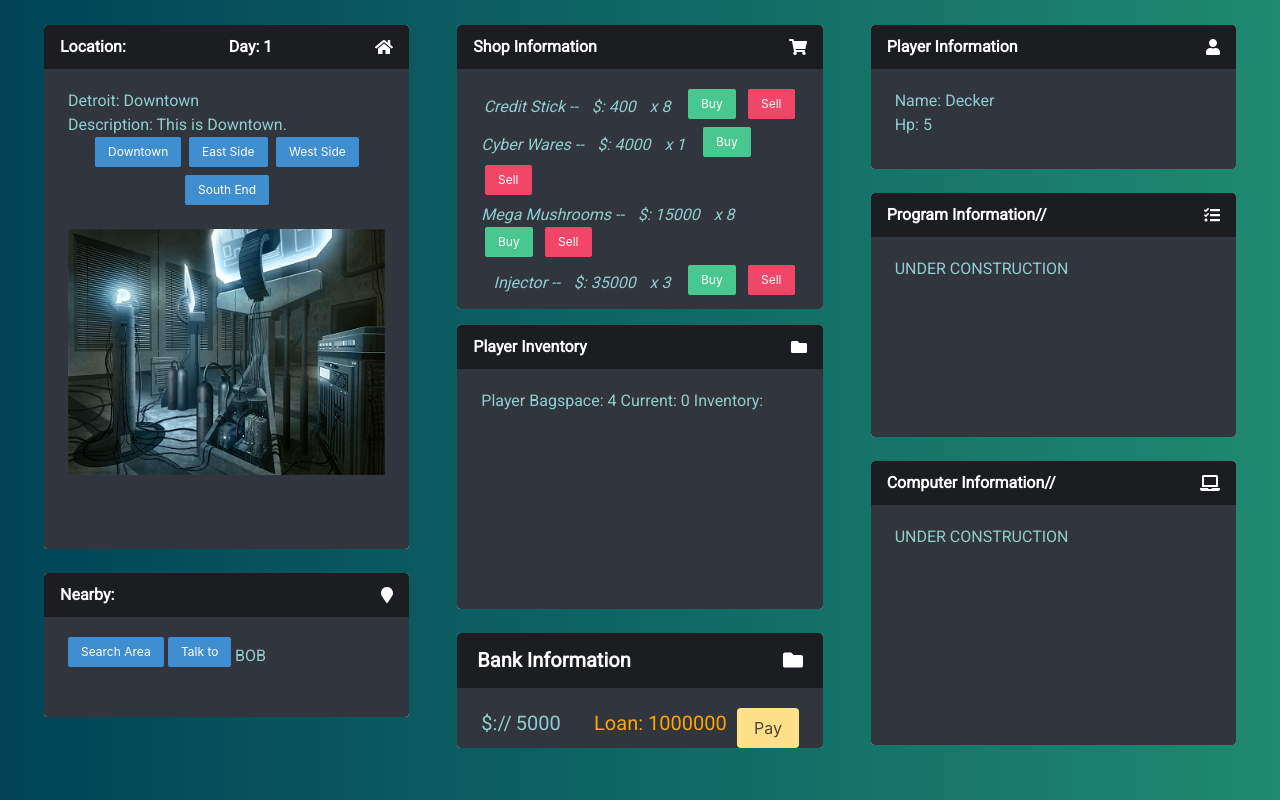
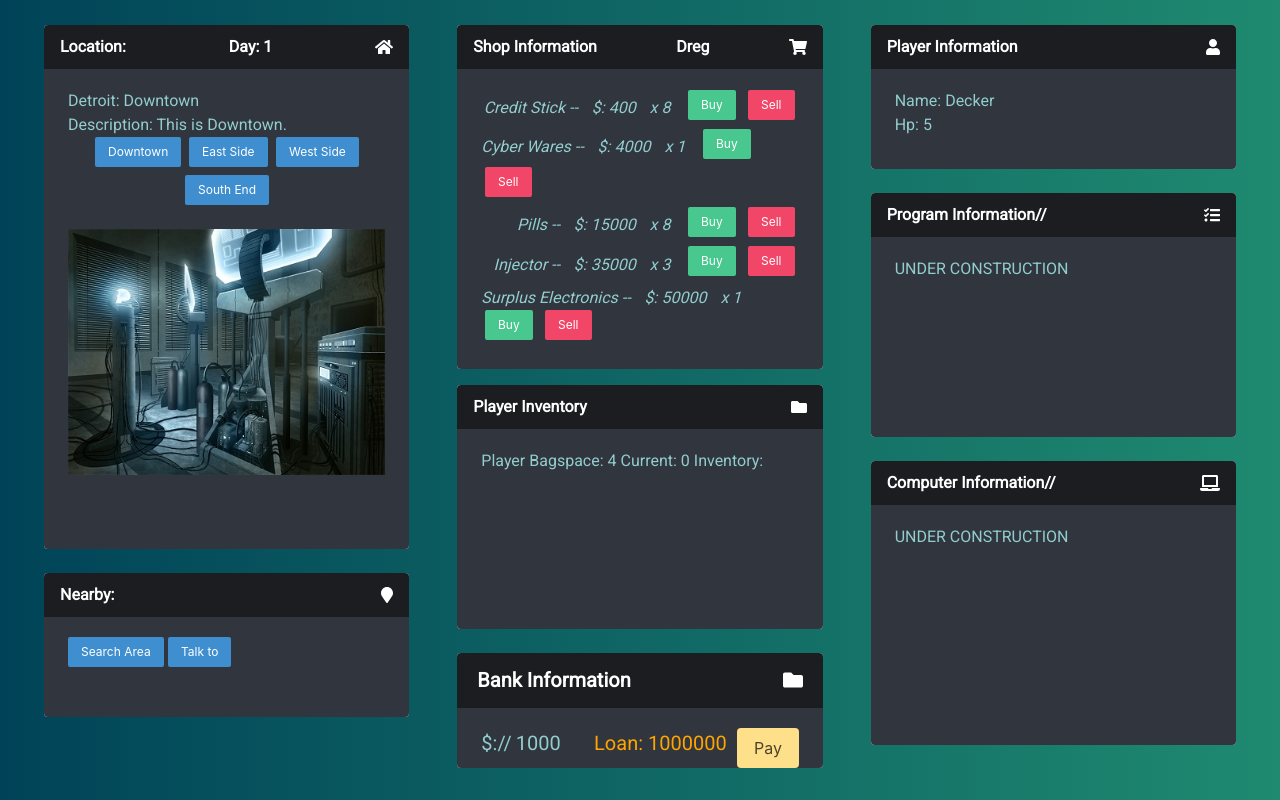
Before and after one commit to licebeam/dregwars, a plain HTML site: page index.html in a window 1280 px wide. Both pictures are taken after a click on the button "close". Drawn offline with nearby package versions, Linux system fonts and the light colour scheme.

Commit message:
added new stuff fixed some bugs

```diff
--- a/events.js
+++ b/events.js
@@ -21,7 +21,7 @@ function event(evText) {
     case "It's Raining.":
       foundItem = "It's Raining.";
       itemDesc = "Days left to pay your loan: " + player.loanday;
-      changeImg2(".eventImage img", ".eventImage", "images/event5.jpg");
+      changeImg2(".eventImage img", ".eventImage", "images/event7.jpg");
 
       break;
 
@@ -63,7 +63,7 @@ function event(evText) {
     case "You sense something of value in the area.":
       foundItem = "You sense something of value in the area.";
       itemDesc = "Days left to pay your loan: " + player.loanday;
-      changeImg2(".eventImage img", ".eventImage", "images/port1.jpg");
+      changeImg2(".eventImage img", ".eventImage", "images/event5.jpg");
       break;
 
     case "You got mugged and lost $1,000.":
--- a/index.html
+++ b/index.html
@@ -69,7 +69,6 @@
                                 <!--Button Holder 2-->
                                 <button id="btnSe" class="button is-small is-info hvr-grow-shadow" onclick="button(this,btnSe)">Search Area</button>
                                 <button id="btnTa" class="button is-small  is-info hvr-grow-shadow" onclick="button(this,btnTa)">Talk to </button>
-                                <span id="dealerName">BOB</span>
                             </div>
 
                             <div class="descriptArea">
@@ -89,6 +88,7 @@
                         <article class="message">
                             <div class="message-header">
                                 Shop Information
+                                <p id="dealerName">Dreg</p>
                                 <i class="fas fa-shopping-cart"></i>
                             </div>
                             <div id="buyBody" class="message-body buttons is-right">
@@ -123,6 +123,15 @@
                                     <button id="buyBtn4" class="button is-small is-success hvr-grow-shadow" onclick="button(this,buyBtn4)">Buy</button>
                                     <button id="sellBtn4" class="button is-small is-danger hvr-grow-shadow" onclick="button(this,sellBtn4)">Sell</button>
                                 </div>
+
+                                <div id="buyItem5">
+                                    <em id="buyName5">null</em>
+                                    <em id="buyPrice5">null</em>
+                                    <em id="buynum5">null</em>
+                                    <button id="buyBtn5" class="button is-small is-success hvr-grow-shadow" onclick="button(this,buyBtn5)">Buy</button>
+                                    <button id="sellBtn5" class="button is-small is-danger hvr-grow-shadow" onclick="button(this,sellBtn5)">Sell</button>
+                                </div>
+
                             </div>
                     </div>
                     </article>
@@ -256,10 +265,11 @@
     </script>
 
 </body>
+<script src="itemdetails.js "></script>
 <script src="loc.js "></script>
 <script src="playerstats.js "></script>
 <script src="events.js "></script>
-<script src="itemdetails.js "></script>
+
 
 <script src="main.js "></script>
 
--- a/itemSearch.js
+++ b/itemSearch.js
@@ -28,6 +28,13 @@ function search(evText) {
     case "A black cat carrying a dark omen.":
       foundItem = "A black cat carrying a dark omen.";
       itemDesc = player.name + ": This can't be good..";
+      changeImg2(".eventImage img", ".eventImage", "images/event2.jpg");
+      break;
+
+    case "You found a wad of cash on the ground.":
+      foundItem = "You found a bit of cash on the ground.";
+      itemDesc = player.name + ": One hundred Anything is something...";
+      player.money += 100;
       changeImg2(".eventImage img", ".eventImage", "images/event2.jpg");
       break;
   }
--- a/itemdetails.js
+++ b/itemdetails.js
@@ -17,7 +17,7 @@ var item2 = {
 };
 
 var item3 = {
-  name: "Mega Mushrooms",
+  name: "Pills",
   value: 2500, // this is the range of price this can be.
   amount: 5, // this is the range of items this can be.
   dvalue: 2500, // default
@@ -30,6 +30,15 @@ var item4 = {
   value: 5000, // this is the range of price this can be.
   amount: 10, // this is the range of items this can be.
   dvalue: 5000, // default
+  damount: 1, // default
+  sell: false
+};
+
+var item5 = {
+  name: "Surplus Electronics",
+  value: 10000, // this is the range of price this can be.
+  amount: 10, // this is the range of items this can be.
+  dvalue: 10000, // default
   damount: 1, // default
   sell: false
 };
@@ -66,9 +75,18 @@ buyn4.innerText = item4.name + " -- ";
 buyp4.innerText = "Price: " + item4.value;
 buya4.innerText = "Available: " + item4.amount;
 var buyName4 = document.getElementById("buyName4").textContent;
+// item 5
+var buyn5 = document.getElementById("buyName5");
+var buyp5 = document.getElementById("buyPrice5");
+var buya5 = document.getElementById("buynum5");
+buyn5.innerText = item5.name + " -- ";
+buyp5.innerText = "Price: " + item5.value;
+buya5.innerText = "Available: " + item5.amount;
+var buyName5 = document.getElementById("buyName5").textContent;
 
 function updateMerch() {
   //update the items in the merchant
+
   // / WHERE ITEMS LAY get buy names for function show, buy and sell---- sets the
   // item 1
   var buyn1 = document.getElementById("buyName1");
@@ -102,6 +120,14 @@ function updateMerch() {
   buyp4.innerText = "$: " + item4.value;
   buya4.innerText = "x " + item4.amount;
   var buyName4 = document.getElementById("buyName4").textContent;
+  // item 5
+  var buyn5 = document.getElementById("buyName5");
+  var buyp5 = document.getElementById("buyPrice5");
+  var buya5 = document.getElementById("buynum5");
+  buyn5.innerText = item5.name + " -- ";
+  buyp5.innerText = "$: " + item5.value;
+  buya5.innerText = "x " + item5.amount;
+  var buyName5 = document.getElementById("buyName5").textContent;
 }
 //change locations for buttons
 function changeLocation() {
@@ -113,6 +139,8 @@ function changeLocation() {
   item3.amount = item3.damount;
   item4.value = item4.dvalue;
   item4.amount = item4.damount;
+  item5.value = item4.dvalue;
+  item5.amount = item4.damount;
 
   var modifier1 = getRandomNum(1, 10);
   var modifier2 = getRandomNum(1, 10);
@@ -133,5 +161,11 @@ function changeLocation() {
   var modifier8 = getRandomNum(1, 10);
   item4.value *= modifier7;
   item4.amount *= modifier8;
+
+  var modifier9 = getRandomNum(1, 10);
+  var modifier10 = getRandomNum(1, 10);
+  item5.value *= modifier9;
+  item5.amount *= modifier10;
+
   updateMerch();
 }
--- a/loc.js
+++ b/loc.js
@@ -11,7 +11,7 @@ class locClass {
 
   searchEvent() {
     //random search event for event
-    return searchResult[Math.floor(Math.random() * (3 - 0 + 1)) + 0];
+    return searchResult[Math.floor(Math.random() * (4 - 0 + 1)) + 0];
   }
 
   dealerEvent() {
@@ -47,7 +47,8 @@ var searchResult = [
   "Gun",
   "Nothing",
   "Trash",
-  "A black cat carrying a dark omen."
+  "A black cat carrying a dark omen.",
+  "You found a wad of cash on the ground."
 ];
 
 var eventResult = [
--- a/main.js
+++ b/main.js
@@ -23,6 +23,7 @@ function hideItems() {
   document.getElementById("buyItem2").style.visibility = "hidden";
   document.getElementById("buyItem3").style.visibility = "hidden";
   document.getElementById("buyItem4").style.visibility = "hidden";
+  document.getElementById("buyItem5").style.visibility = "hidden";
   $(".buyMenu").fadeTo("fast", 0.5, function() {
     // Animation complete.
   });
@@ -35,6 +36,7 @@ function showItems() {
     document.getElementById("buyItem2").style.visibility = "visible";
     document.getElementById("buyItem3").style.visibility = "visible";
     document.getElementById("buyItem4").style.visibility = "visible";
+    document.getElementById("buyItem5").style.visibility = "visible";
   });
 }
 
@@ -115,6 +117,8 @@ if (dayChange === false) {
           eventText.innerText = "No Event";
         }
         createTimer();
+        //change dealer
+        $("#dealerName").text(loc1.dealerEvent());
         $("button").attr("disabled", true); //disables buttons on change
         break;
 
@@ -203,6 +207,21 @@ if (dayChange === false) {
         sellItems(buyName4, 1, item4.value, 4); //bnum is button num for item
         break;
 
+      case buyBtn5:
+        if (
+          item5.amount >= 1 &&
+          player.money >= item5.value &&
+          player.invNum < player.bagspace
+        ) {
+          buyItems(buyName5, 1, item5.value);
+          item5.amount -= 1;
+        }
+        break;
+
+      case sellBtn5:
+        sellItems(buyName5, 1, item5.value, 5); //bnum is button num for item
+        break;
+
       case loanButton:
         if (player.money >= player.loan) {
           player.money -= player.loan;
@@ -268,6 +287,10 @@ function sellItems(name, amt, price, bnum) {
           case 4:
             item4.amount += 1;
             break;
+
+          case 5:
+            item5.amount += 1;
+            break;
         }
       }
 
@@ -278,7 +301,7 @@ function sellItems(name, amt, price, bnum) {
 
 //populate Player inventory.
 function updateInv() {
-  var bagNum = player.bagspace - 1;
+  var bagNum = player.bagspace;
   invenPlayer.innerText =
     "Player Bagspace: " +
     bagNum +
@@ -340,7 +363,8 @@ function createTimer() {
       $("#eventArea").css("visibility", "visible");
     }
 
-    //alert(timerBar.val);
+    //THIS IS WHEN THE DAY RESTARTS
+
     searchTimes = 0; //makes sure you can only search 1 time per day.
     talkTimes = 0; //same as above for talking
     timerBar.ele.value = 0;
--- a/playerstats.js
+++ b/playerstats.js
@@ -1,8 +1,8 @@
 var player = {
   name: "Decker",
   hp: 5,
-  money: 5000, //current cash
-  bagspace: 5, //max inv
+  money: 1000, //current cash
+  bagspace: 4, //max inv
   invNum: 0, //current inv
   day: 1, //current Day
   loan: 1000000, //loan amount
@@ -24,3 +24,10 @@ function updateStats() {
   $("#playDate").text("Day: " + player.day);
   $("#playerLoan").text(" Loan: " + player.loan);
 }
+
+var playerEquip = {
+  bag: "Pockets",
+  armor: "Leather Jacket",
+  weapon: "Fist",
+  implant: "None"
+};
--- a/style.css
+++ b/style.css
@@ -38,13 +38,11 @@ body {
 }
 button {
   z-index: 10;
-  margin-bottom: 10px;
-  padding-right: 10px;
+  margin: 0;
 }
 
 em {
   margin-right: 10px;
-
   font-size: 12pt;
 }
 
@@ -70,10 +68,10 @@ em {
   height: 100px;
 }
 #buyBody {
-  height: 240px;
+  height: 300px;
 }
 #invBody {
-  height: 240px;
+  height: 200px;
 }
 #moneyBody {
   height: 60px;
```
